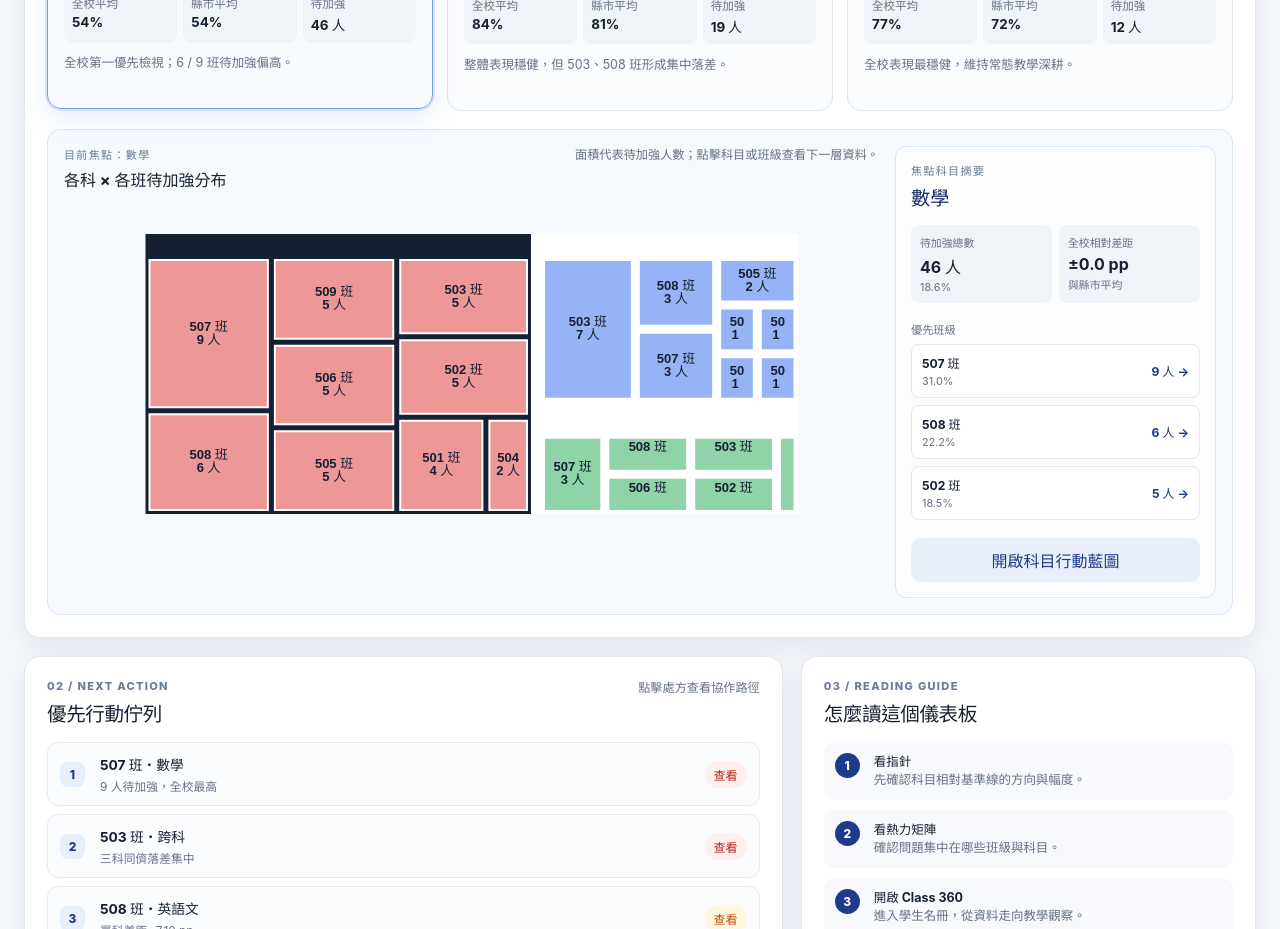
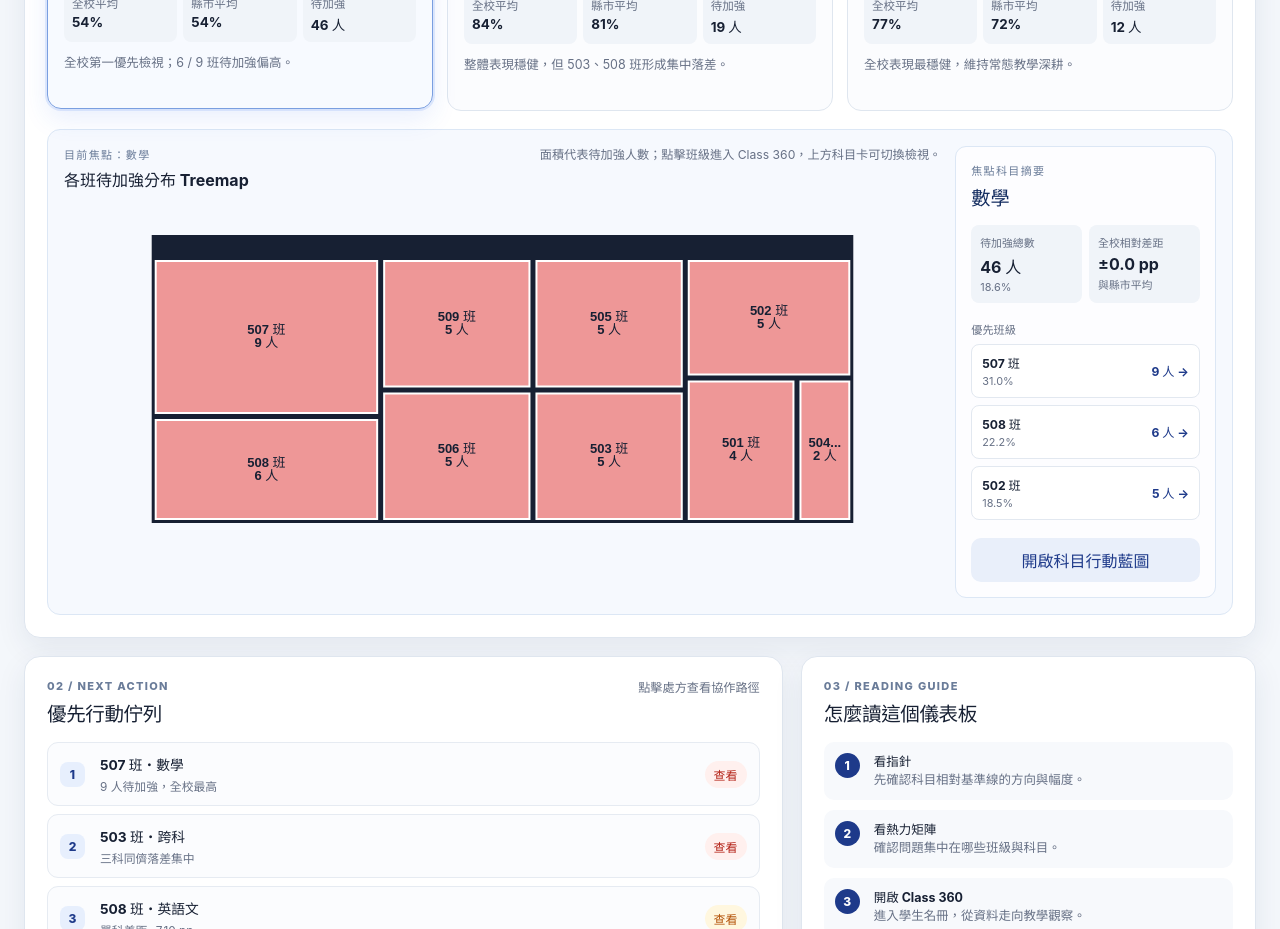
Before and after one commit to SAAA-ntcu/gaotong-dashboard, a Vue app: page /school in a window 1280 px wide. Shown: the part 840-1769 px from the top of the page. Built offline with nearby package versions, Linux system fonts and the light colour scheme.

Commit message:
feat: show one subject in support treemap

```diff
--- a/src/components/SupportTreemap.vue
+++ b/src/components/SupportTreemap.vue
@@ -22,7 +22,9 @@ function hexToRgba(hex, alpha) {
 }
 
 function buildTree() {
-  return props.subjects.map((subject) => {
+  const subject = props.subjects.find((item) => item.id === props.selectedSubjectId) || props.subjects[0];
+  if (!subject) return [];
+
   const children = props.classIds.map((classId) => {
     const stats = props.classStats[classId]?.subjects?.[subject.id];
     return {
@@ -41,18 +43,17 @@ function buildTree() {
     };
   });
 
-    return {
+  return [{
     name: subject.name,
     subjectId: subject.id,
     value: children.reduce((sum, child) => sum + child.value, 0),
     children,
     itemStyle: {
       color: subject.color,
-        borderColor: props.selectedSubjectId === subject.id ? '#172033' : '#ffffff',
-        borderWidth: props.selectedSubjectId === subject.id ? 3 : 2
+      borderColor: '#172033',
+      borderWidth: 3
     }
-    };
-  });
+  }];
 }
 
 function formatDelta(value) {
@@ -138,5 +139,5 @@ onBeforeUnmount(() => {
 </script>
 
 <template>
-  <div ref="chartElement" class="support-treemap" role="img" aria-label="各科目與班級待加強人數 Treemap" />
+  <div ref="chartElement" class="support-treemap" role="img" aria-label="目前科目與班級待加強人數 Treemap" />
 </template>
--- a/src/styles/tokens.css
+++ b/src/styles/tokens.css
@@ -98,11 +98,11 @@ a { color: inherit; }
 .subject-card-stats span { padding: 8px; border-radius: 8px; background: #f0f4f9; }
 .subject-card-stats strong { display: block; margin-top: 3px; color: var(--ink); font-size: 0.84rem; }
 .subject-card p { min-height: 38px; margin: 12px 0 0; color: var(--muted); font-size: 0.78rem; line-height: 1.5; }
-.distribution-layout { display: grid; grid-template-columns: minmax(0, 1.65fr) minmax(250px, 0.65fr); gap: 16px; align-items: stretch; margin-top: 18px; padding: 16px; border: 1px solid #dce7f5; border-radius: 13px; background: #f6f9fe; }
+.distribution-layout { display: grid; grid-template-columns: minmax(0, 1.85fr) minmax(230px, 0.55fr); gap: 14px; align-items: stretch; margin-top: 18px; padding: 16px; border: 1px solid #dce7f5; border-radius: 13px; background: #f6f9fe; }
 .distribution-chart-panel { min-width: 0; }
 .distribution-panel-head { display: flex; justify-content: space-between; align-items: flex-start; gap: 14px; margin-bottom: 8px; }
 .distribution-panel-head h3 { margin: 5px 0 0; font-size: 1rem; }
-.support-treemap { width: 100%; height: 350px; min-height: 280px; }
+.support-treemap { width: 100%; height: 360px; min-height: 280px; }
 .distribution-detail { display: flex; min-width: 0; flex-direction: column; padding: 15px; border: 1px solid #dce7f5; border-radius: 11px; background: rgba(255, 255, 255, 0.78); }
 .distribution-detail h3 { margin: 5px 0 14px; color: var(--navy); font-size: 1.2rem; }
 .distribution-stat-grid { display: grid; grid-template-columns: repeat(2, minmax(0, 1fr)); gap: 7px; }
--- a/src/views/SchoolView.vue
+++ b/src/views/SchoolView.vue
@@ -131,9 +131,9 @@ function schoolSubjectAction(subjectId) {
           <div class="distribution-panel-head">
             <div>
               <span class="section-kicker">目前焦點：{{ selectedSubject.name }}</span>
-              <h3>各科 × 各班待加強分布</h3>
+              <h3>各班待加強分布 Treemap</h3>
             </div>
-            <span class="section-help">面積代表待加強人數；點擊科目或班級查看下一層資料。</span>
+            <span class="section-help">面積代表待加強人數；點擊班級進入 Class 360，上方科目卡可切換檢視。</span>
           </div>
           <SupportTreemap
             :subjects="subjectCards"
```
Lines whose indentation alone changed are shown as unchanged.
